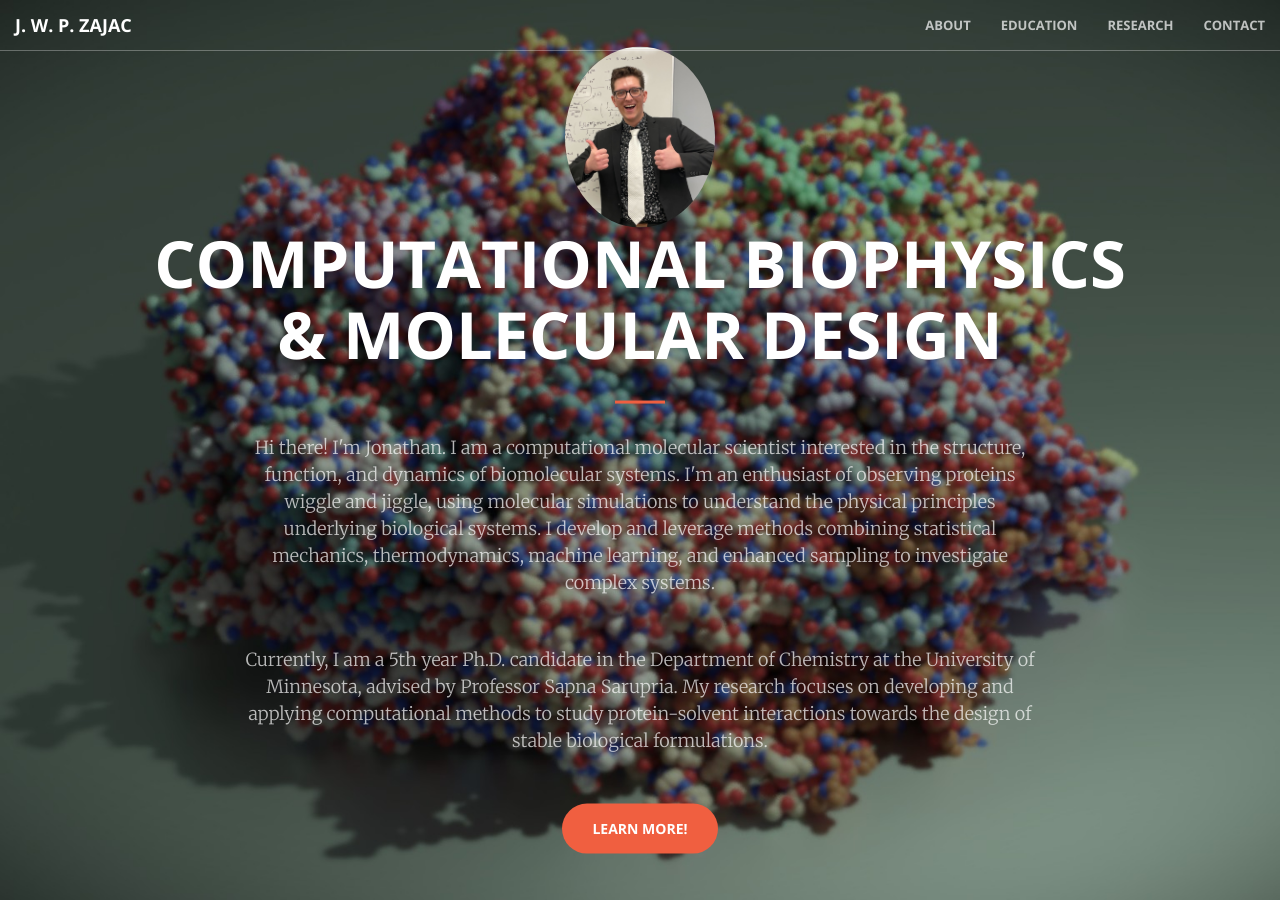
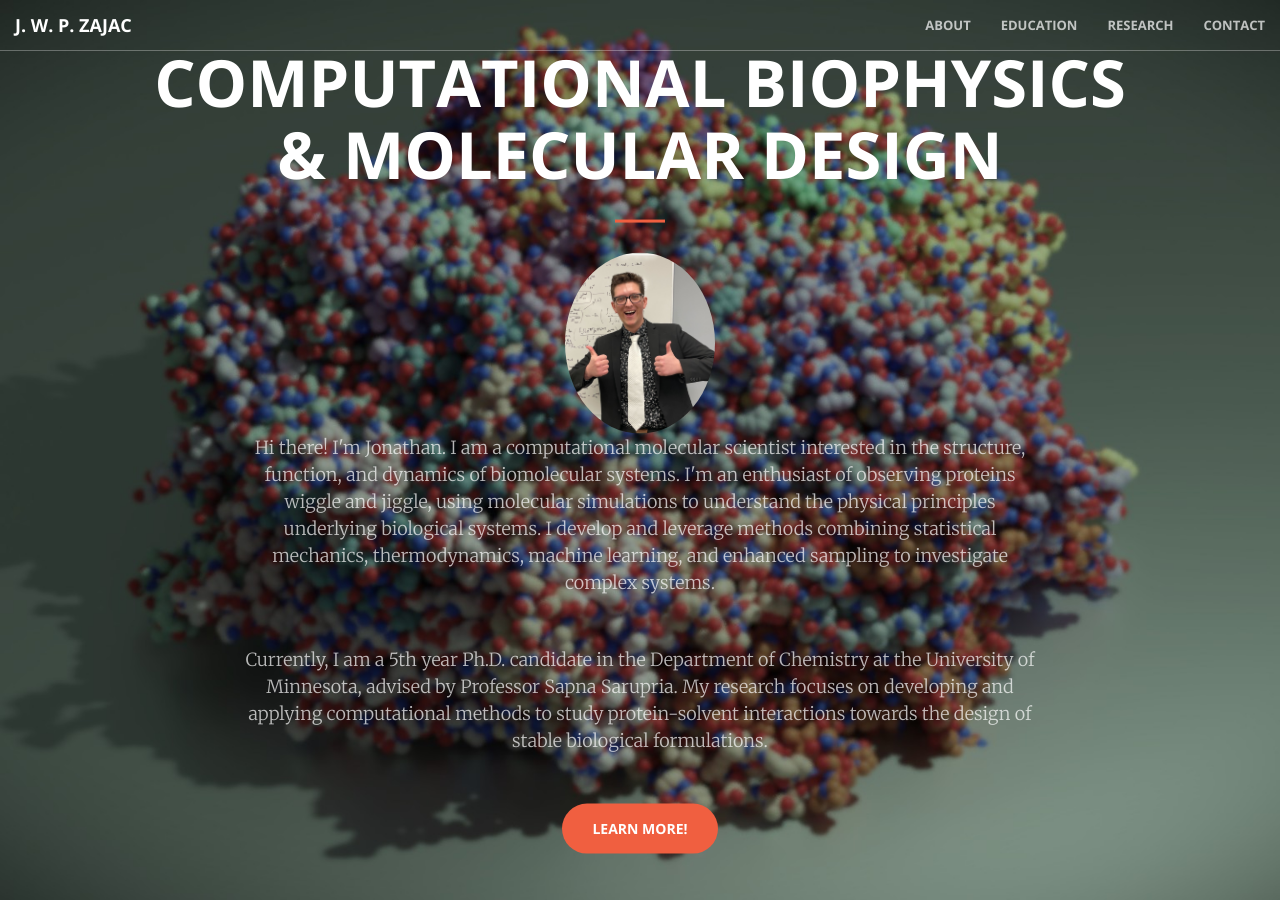
Before and after one commit to Jonathan-Zajac/Jonathan-Zajac.github.io, a Jekyll site: the page built from index.html, in a window 1280 px wide and 900 px high. Built offline with Jekyll 4.4.1, drawn with Linux system fonts in a browser that asks for light colours.

Commit message:
move portrait

```diff
--- a/_includes/header.html
+++ b/_includes/header.html
@@ -1,9 +1,9 @@
 <header>
     <div class="header-content">
         <div class="header-content-inner intro-flex">
-            <img src="img/portrait.jpg" alt="Jonathan Zajac portrait" style="width:20%; max-width:150px; height:auto; border-radius:50%;">
             <h1>Computational Biophysics & Molecular Design</h1>
             <hr>
+            <img src="img/portrait.jpg" alt="Jonathan Zajac portrait" style="width:20%; max-width:150px; height:auto; border-radius:50%;">
             <p>Hi there! I'm Jonathan. I am a computational molecular scientist interested in the structure, function,
                 and dynamics of biomolecular systems. I'm an enthusiast of observing proteins wiggle and jiggle, using
                 molecular simulations to understand the physical principles underlying biological systems. I develop and
```
